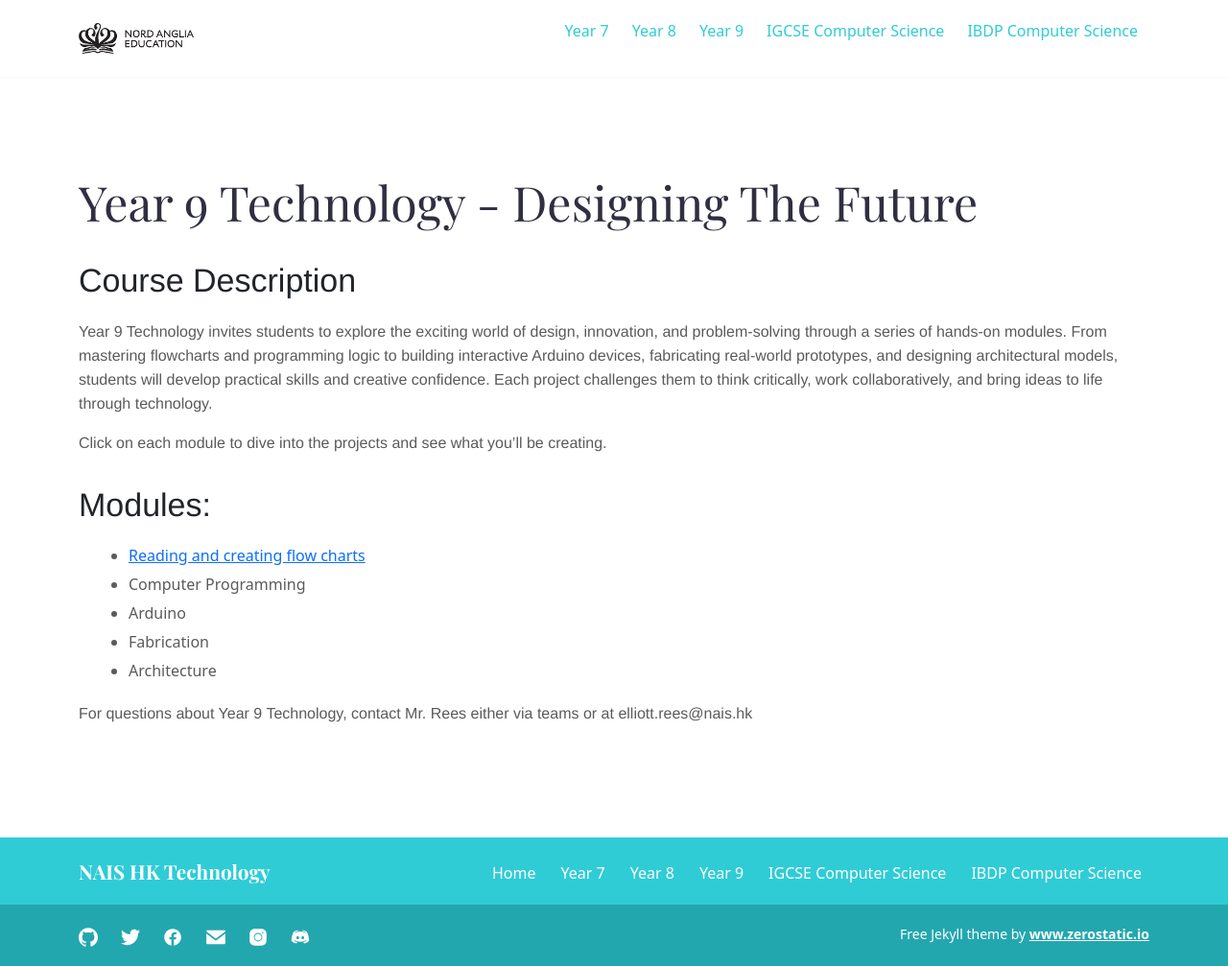
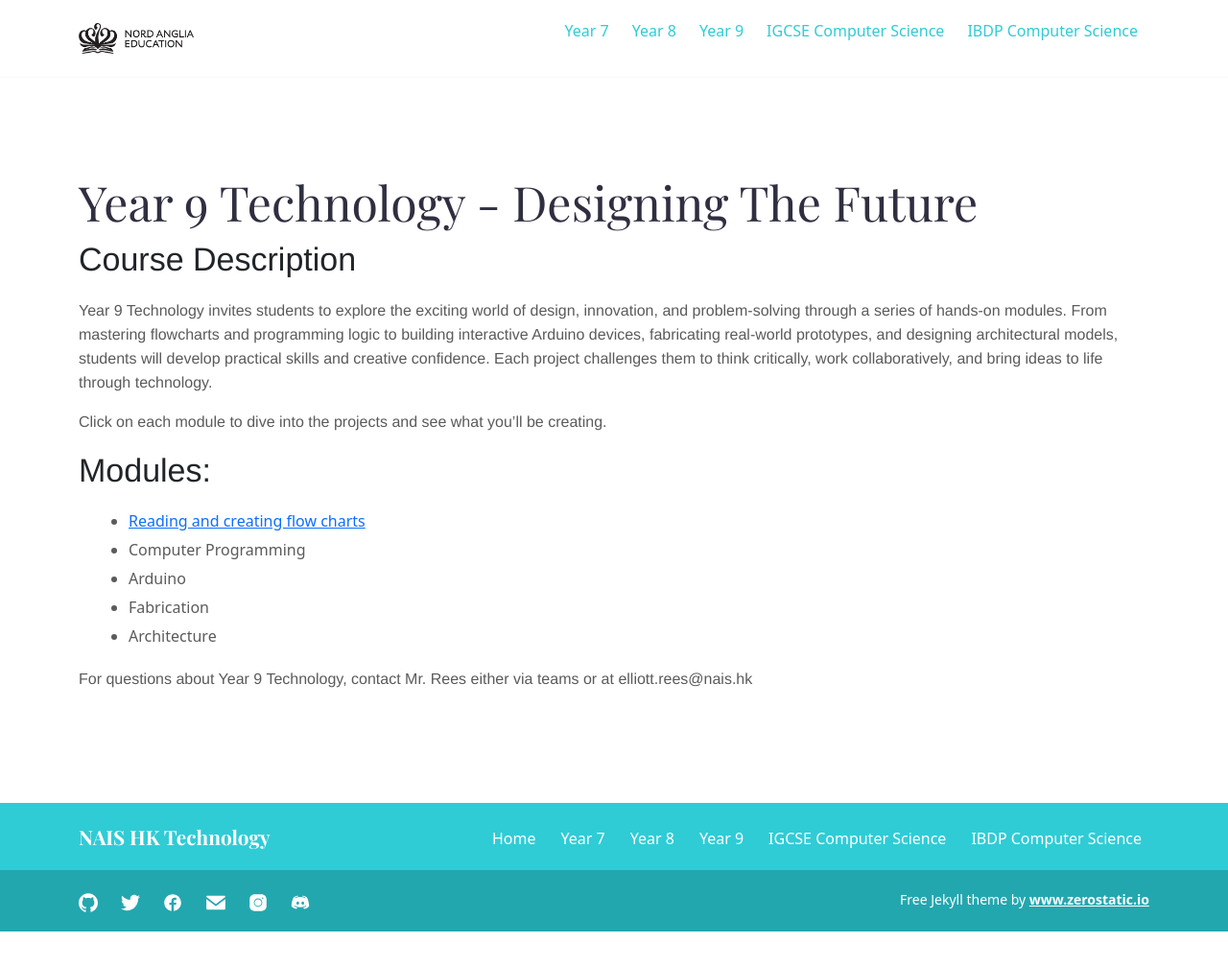
Before and after one commit to elliottpaulrees/NAIS-Tech, a Jekyll site: the page built from y9.md, in a window 1280 px wide. Shown: the whole page at 96% size. Built offline with Jekyll 4.4.1, drawn with Linux system fonts in a browser that asks for light colours; after the commit the page ends 971 px from its top, so only the background shows below that.

Commit message:
Update _content.scss

```diff
--- a/_sass/components/_content.scss
+++ b/_sass/components/_content.scss
@@ -24,7 +24,7 @@
     font-size: 34px;
     line-height: 1.26;
     font-weight: normal;
-    margin-top: 30px;
+    margin-top: 5px;
     margin-bottom: 20px;
   }
   h2 {
```
